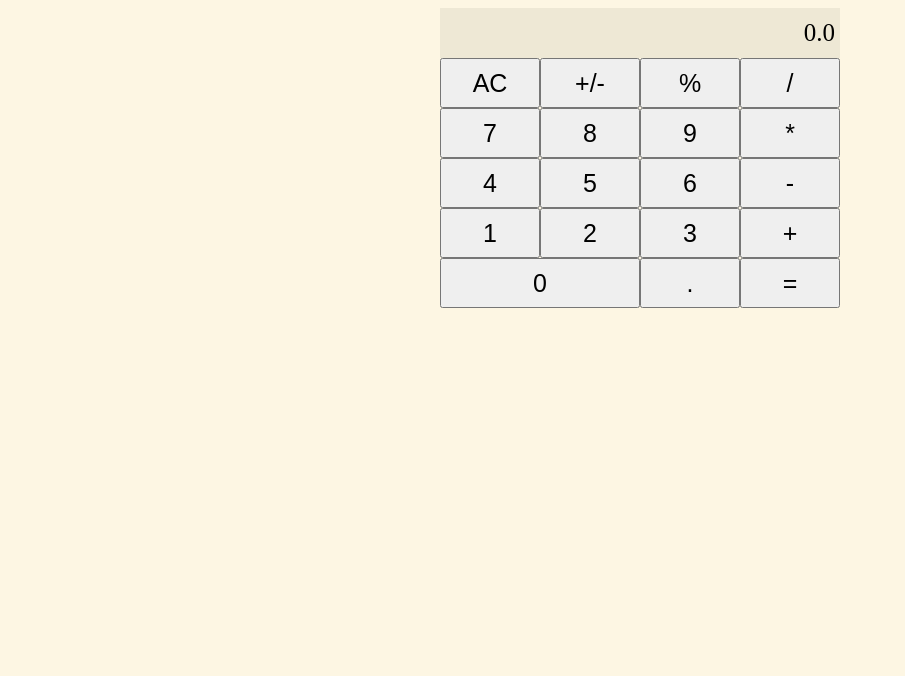
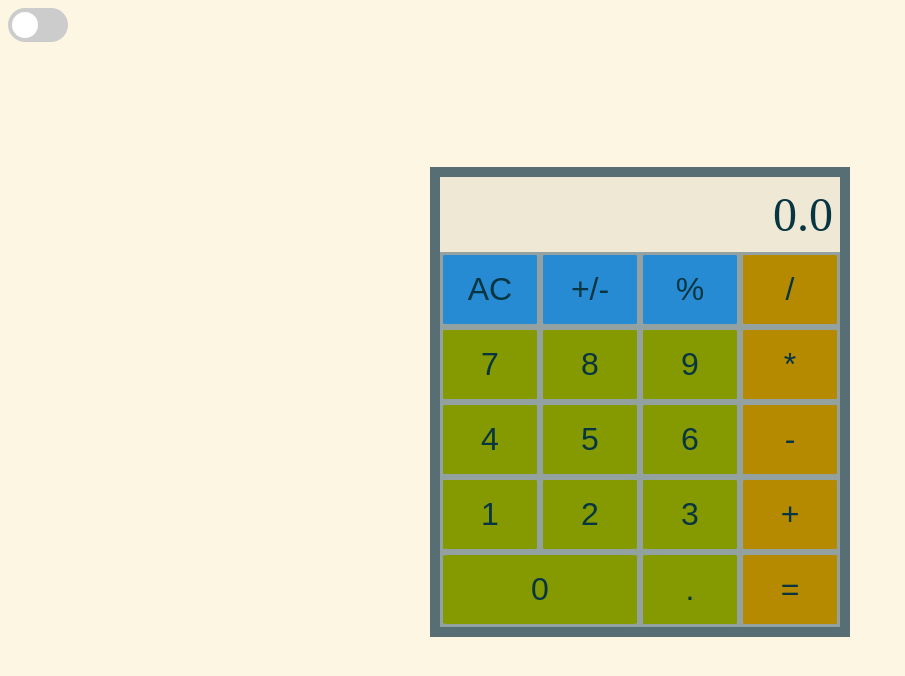
Before and after one commit to WaxAtlas/odinProjectCalculator, a plain HTML site: page index.html in a window 1280 px wide. Shown: the whole page, without its empty margins (0-905 px from the left). Drawn offline with Linux system fonts and the light colour scheme.

Commit message:
Finish light layout + toggle switch
This is based off of solarized light:
https://ethanschoonover.com/solarized/

```diff
--- a/index.html
+++ b/index.html
@@ -7,6 +7,10 @@
     <link rel="stylesheet" href="style.css">
 </head>
 <body>
+    <label class="switch">
+        <input type="checkbox">
+        <span class="slider round"></span>
+    </label>
     <main id="calculator">
         <div id="container">
             <div id="display">0.0</div>
--- a/style.css
+++ b/style.css
@@ -3,9 +3,24 @@ body {
 }
 
 button {
-    font-size: 25px;
-    height: 50px;
+    border: solid #93a1a1;
+    border-radius: 5%;
+    color: #073642;
+    font-size: 2em;
+    height: 75px;
     width: 100px;
+}
+
+.control {
+    background-color: #268bd2;
+}
+
+.number {
+    background-color: #859900;
+}
+
+.operator {
+    background-color: #b58900;
 }
 
 .row {
@@ -13,11 +28,16 @@ button {
 }
 
 #calculator {
+    align-items: center;
+    color: #073642;
     display: flex;
+    height: 90vh;
     justify-content: center;
 }
 
 #container {
+    background-color: #93a1a1;
+    border: 10px solid #586e75;
     display: flex;
     flex-direction: column;
 }
@@ -25,16 +45,73 @@ button {
 #display {
     align-items: center;
     background-color: #eee8d5;
-    border: thick;
-    border-color: black;
     display: flex;
-    font-size: 25px;
-    height: 50px;
+    font-size: 3em;
+    height: 75px;
     justify-content: right;
-    padding-right: 5px;
-    width: 395px;
+    padding-right: 7px;
+    width: 393px;
 }
 
 #zero {
     width: 200px;
 }
+
+.switch {
+    position: relative;
+    display: inline-block;
+    width: 60px;
+    height: 34px;
+}
+
+.switch input {
+    opacity: 0;
+    width: 0;
+    height: 0;
+}
+
+.slider {
+    position: absolute;
+    cursor: pointer;
+    top: 0;
+    left: 0;
+    right: 0;
+    bottom: 0;
+    background-color: #ccc;
+    -webkit-transition: .4s;
+    transition: .4s;
+}
+
+.slider:before {
+    position: absolute;
+    content: "";
+    height: 26px;
+    width: 26px;
+    left: 4px;
+    bottom: 4px;
+    background-color: white;
+    -webkit-transition: .4s;
+    transition: .4s;
+}
+
+input:checked+.slider {
+    background-color: #2196F3;
+}
+
+input:focus+.slider {
+    box-shadow: 0 0 1px #2196F3;
+}
+
+input:checked+.slider:before {
+    -webkit-transform: translateX(26px);
+    -ms-transform: translateX(26px);
+    transform: translateX(26px);
+}
+
+.slider.round {
+    border-radius: 34px;
+}
+
+.slider.round:before {
+    border-radius: 50%;
+}
```
